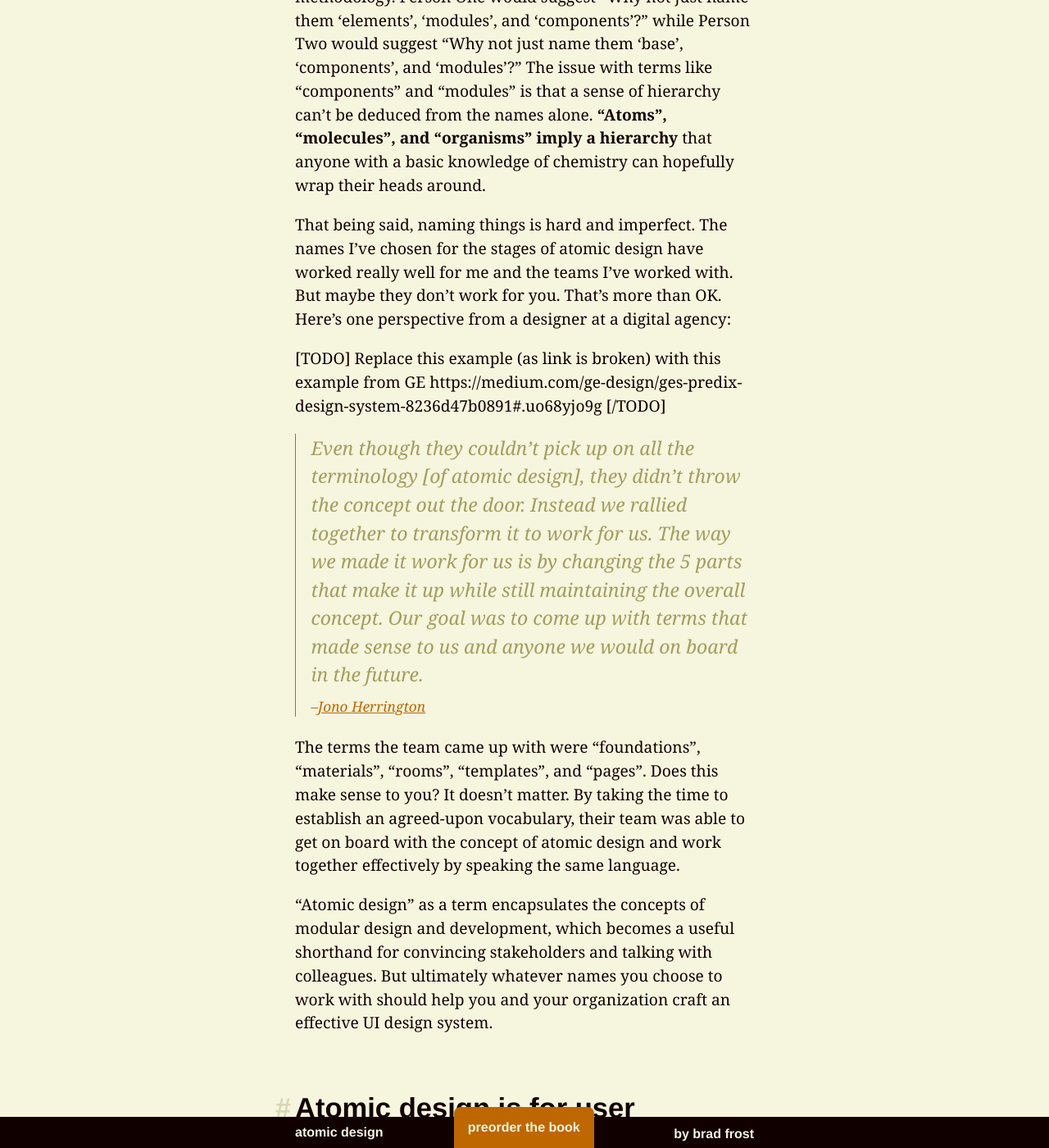
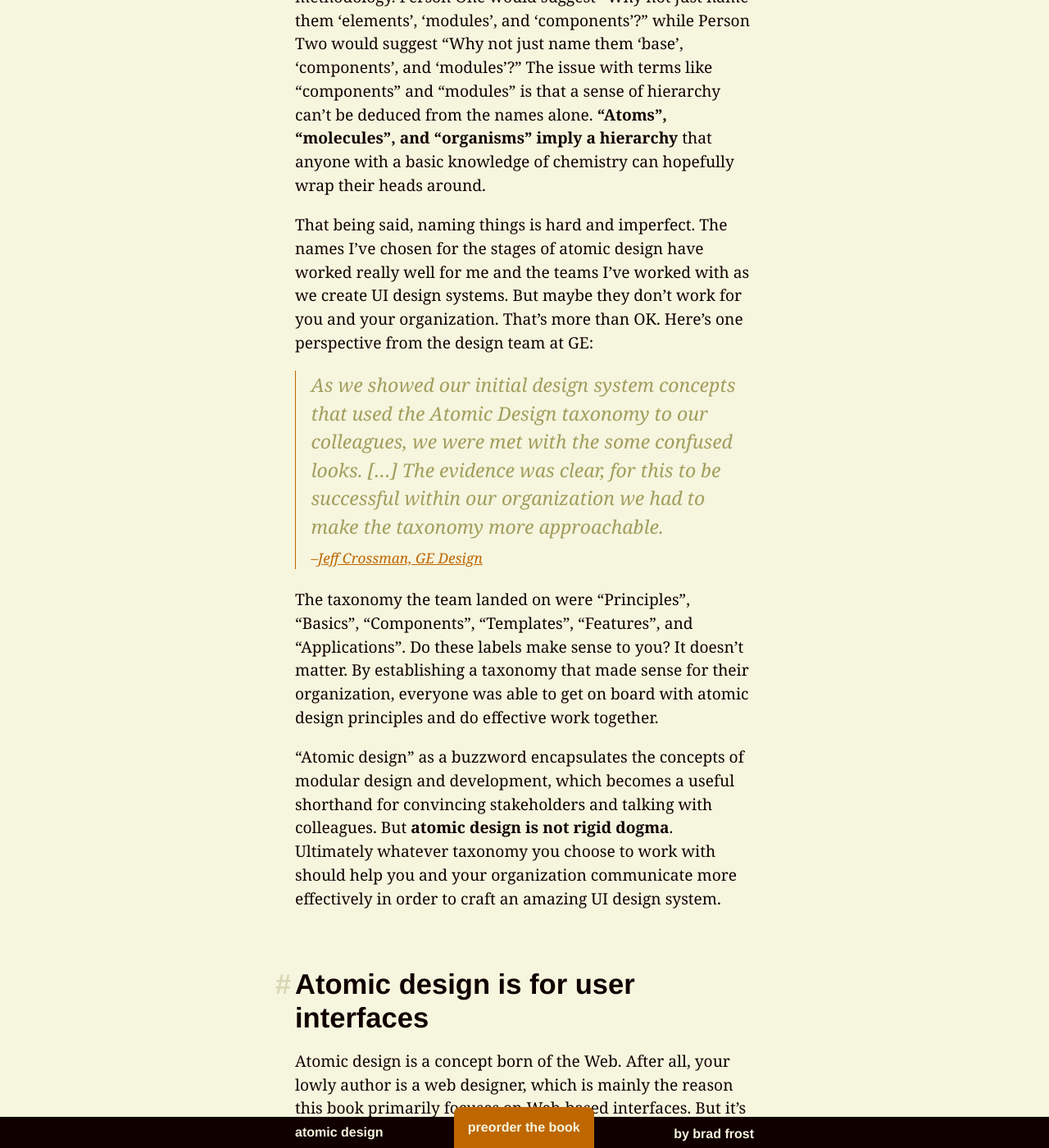
Before and after one commit to bradfrost/atomic-design, a Jekyll site: the page built from chapter-2.md, in a window 1280 px wide and 1400 px high, scrolled down 27165 px. Shown: the whole window at 82% size. Built offline with Jekyll 4.4.1, drawn with Linux system fonts in a browser that asks for light colours.

Commit message:
Updated name section with GE example

```diff
--- a/chapter-2.md
+++ b/chapter-2.md
@@ -202,15 +202,13 @@ Throughout this book I've mentioned that modular design and development is nothi
 
 For as long as I've been talking about atomic design, I've had people proffer alternate names for the stages of the methodology. Person One would suggest "Why not just name them 'elements', 'modules', and 'components'?" while Person Two would suggest "Why not just name them 'base', 'components', and 'modules'?" The issue with terms like "components" and "modules" is that a sense of hierarchy can't be deduced from the names alone. **"Atoms", "molecules", and "organisms" imply a hierarchy** that anyone with a basic knowledge of chemistry can hopefully wrap their heads around.
 
-That being said, naming things is hard and imperfect. The names I've chosen for the stages of atomic design have worked really well for me and the teams I've worked with. But maybe they don't work for you. That's more than OK. Here's one perspective from a designer at a digital agency:
+That being said, naming things is hard and imperfect. The names I've chosen for the stages of atomic design have worked really well for me and the teams I've worked with as we create UI design systems. But maybe they don't work for you and your organization. That's more than OK. Here's one perspective from the design team at GE:
 
-[TODO] Replace this example (as link is broken) with this example from GE https://medium.com/ge-design/ges-predix-design-system-8236d47b0891#.uo68yjo9g [/TODO]
+> As we showed our initial design system concepts that used the Atomic Design taxonomy to our colleagues, we were met with the some confused looks. [...] The evidence was clear, for this to be successful within our organization we had to make the taxonomy more approachable. <cite><a href="https://medium.com/ge-design/ges-predix-design-system-8236d47b0891#.uo68yjo9g">Jeff Crossman, GE Design</a></cite>
 
-> Even though they couldn’t pick up on all the terminology [of atomic design], they didn’t throw the concept out the door. Instead we rallied together to transform it to work for us.  The way we made it work for us is by changing the 5 parts that make it up while still maintaining the overall concept. Our goal was to come up with terms that made sense to us and anyone we would on board in the future. <cite><a href="http://createstopbecreative.com/2015/03/04/how-we-adapted-atomic-design/">Jono Herrington</a></cite>
+The taxonomy the team landed on were "Principles", "Basics", "Components", "Templates", "Features", and "Applications". Do these labels make sense to you? It doesn't matter. By establishing a taxonomy that made sense for their organization, everyone was able to get on board with atomic design principles and do effective work together.
 
-The terms the team came up with were "foundations", "materials", "rooms", "templates", and "pages". Does this make sense to you? It doesn't matter. By taking the time to establish an agreed-upon vocabulary, their team was able to get on board with the concept of atomic design and work together effectively by speaking the same language.
-
-"Atomic design" as a term encapsulates the concepts of modular design and development, which becomes a useful shorthand for convincing stakeholders and talking with colleagues. But ultimately whatever names you choose to work with should help you and your organization craft an effective UI design system.
+"Atomic design" as a buzzword encapsulates the concepts of modular design and development, which becomes a useful shorthand for convincing stakeholders and talking with colleagues. But **atomic design is not rigid dogma**. Ultimately whatever taxonomy you choose to work with should help you and your organization communicate more effectively in order to craft an amazing UI design system.
 
 ## Atomic design is for user interfaces
 Atomic design is a concept born of the Web. After all, your lowly author is a web designer, which is mainly the reason this book primarily focuses on Web-based interfaces. But it's important to understand that **atomic design applies to all user interfaces, not just Web-based ones.**
```
Also changed, not shown: 2 other files.
